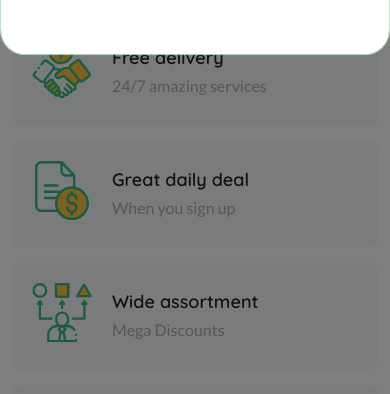
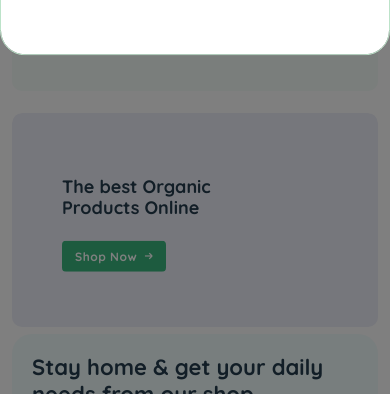
Before and after one commit to tonypal-2002/dj_big_shop, a Django app: page / in a window 390 px wide. Shown: the part 902-1296 px from the top of the page. Run offline with Django 5.2, Linux system fonts and the light colour scheme; style sheets or scripts are compiled from the project's sources; some libraries are stand-ins or nearby versions.

Commit message:
frontend slider -> banner -> type1.html added

```diff
--- a/frontend/templates/frontend/layout/app.html
+++ b/frontend/templates/frontend/layout/app.html
@@ -32,9 +32,13 @@
     {% include 'frontend/layout/header.html' %}
 
        {% if request.path == '/' %}
+
         <main class="main">
             <!--Slider Partial-->
             {% include 'frontend/slider/type1.html' %}
+
+             <!--Banner Partial-->
+            {% include 'frontend/slider/banner/type1.html' %}
         </main>
     {% endif %}
 
--- /dev/null
+++ b/frontend/templates/frontend/slider/banner/type1.html
@@ -0,0 +1,41 @@
+{% load static %}
+section class="banners mb-25">
+    <div class="container">
+        <div class="row">
+            <div class="col-lg-4 col-md-6">
+                <div class="banner-img wow animate__animated animate__fadeInUp" data-wow-delay="0">
+                    <img src="frontend/imgs/banner/banner-1.png" alt="" />
+                    <div class="banner-text">
+                        <h4>
+                            Everyday Fresh & <br />Clean with Our<br />
+                            Products
+                        </h4>
+                        <a href="{% static 'shop-grid-right.html' %}" class="btn btn-xs">Shop Now <i class="fi-rs-arrow-small-right"></i></a>
+                    </div>
+                </div>
+            </div>
+            <div class="col-lg-4 col-md-6">
+                <div class="banner-img wow animate__animated animate__fadeInUp" data-wow-delay=".2s">
+                    <img src="frontend/imgs/banner/banner-2.png" alt="" />
+                    <div class="banner-text">
+                        <h4>
+                            Make your Breakfast<br />
+                            Healthy and Easy
+                        </h4>
+                        <a href="{% static 'shop-grid-right.html' %}" class="btn btn-xs">Shop Now <i class="fi-rs-arrow-small-right"></i></a>
+                    </div>
+                </div>
+            </div>
+            <div class="col-lg-4 d-md-none d-lg-flex">
+                <div class="banner-img mb-sm-0 wow animate__animated animate__fadeInUp" data-wow-delay=".4s">
+                    <img src="frontend/imgs/banner/banner-3.png" alt="" />
+                    <div class="banner-text">
+                        <h4>The best Organic <br />Products Online</h4>
+                        <a href="{% static 'shop-grid-right.html' %}" class="btn btn-xs">Shop Now <i class="fi-rs-arrow-small-right"></i></a>
+                    </div>
+                </div>
+            </div>
+        </div>
+    </div>
+</section>
+<!--End banners-->
```
